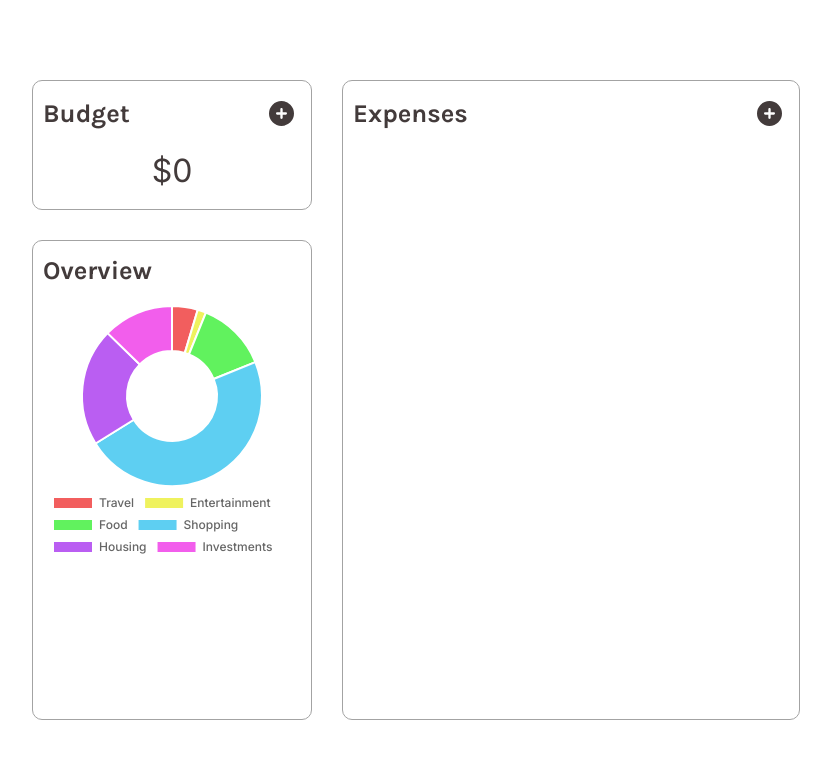
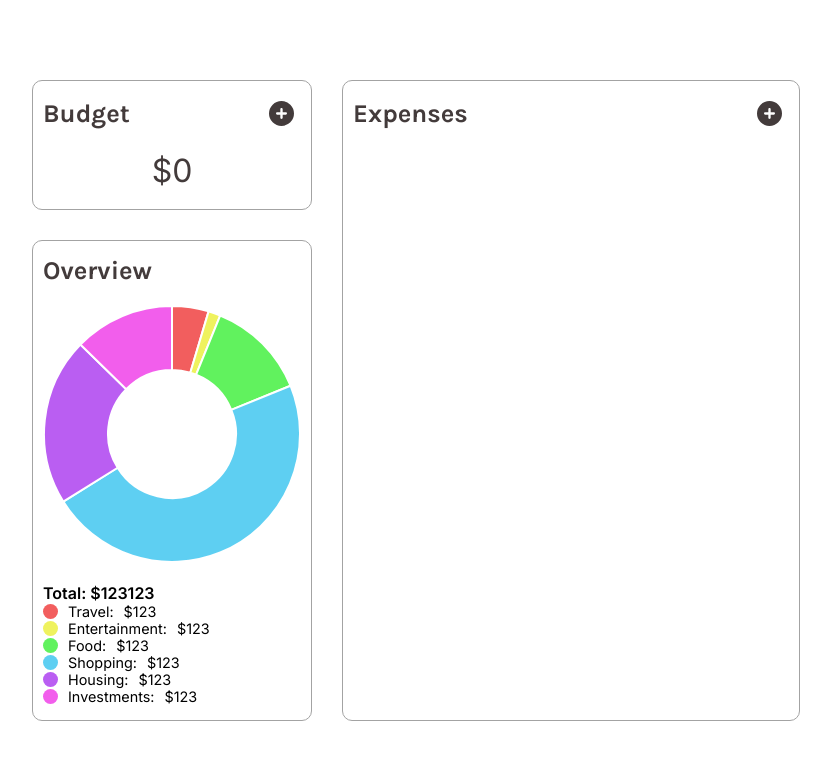
Before and after one commit to cateruu/expenses-tracker, a React (Create React App) app: page / in a window 1280 px wide. Shown: the top 760 px of the page, without its empty margins (224-1055 px from the left). Built offline with nearby package versions, Linux system fonts and the light colour scheme.

Commit message:
custom labels for chart

```diff
--- a/src/components/Overview.jsx
+++ b/src/components/Overview.jsx
@@ -1,30 +1,44 @@
 import React from 'react';
 import classes from './css/overview.module.css';
+import { nanoid } from 'nanoid';
 import { Chart as ChartJS, ArcElement, Tooltip, Legend } from 'chart.js';
 import { Doughnut } from 'react-chartjs-2';
 
+const labels = [
+  {
+    category: 'Travel',
+    color: '#F25E5E',
+  },
+  {
+    category: 'Entertainment',
+    color: '#EFF25E',
+  },
+  {
+    category: 'Food',
+    color: '#61F25E',
+  },
+  {
+    category: 'Shopping',
+    color: '#5ECFF2',
+  },
+  {
+    category: 'Housing',
+    color: '#BA5EF2',
+  },
+  {
+    category: 'Investments',
+    color: '#F25EEC',
+  },
+];
+
 ChartJS.register(ArcElement, Tooltip, Legend);
 const data = {
-  labels: [
-    'Travel',
-    'Entertainment',
-    'Food',
-    'Shopping',
-    'Housing',
-    'Investments',
-  ],
+  labels: labels.map((label) => label.category),
   datasets: [
     {
       label: 'Spent this month',
       data: [12, 4, 33, 123, 55, 33],
-      backgroundColor: [
-        '#F25E5E',
-        '#EFF25E',
-        '#61F25E',
-        '#5ECFF2',
-        '#BA5EF2',
-        '#F25EEC',
-      ],
+      backgroundColor: labels.map((label) => label.color),
     },
   ],
 };
@@ -32,8 +46,7 @@ const data = {
 const options = {
   plugins: {
     legend: {
-      position: 'bottom',
-      align: 'start',
+      display: false,
 
       labels: {
         font: {
@@ -47,10 +60,25 @@ const options = {
 };
 
 const Overview = () => {
+  const labelElements = labels.map((label) => {
+    const style = {
+      backgroundColor: label.color,
+    };
+
+    return (
+      <div key={nanoid()} className={classes.legendItem}>
+        <div className={classes.color} style={style}></div>
+        <p className={classes.category}>{label.category}:</p>
+        <p>$123</p>
+      </div>
+    );
+  });
   return (
     <section className={classes.overview}>
       <h2 className={classes.header}>Overview</h2>
       <Doughnut data={data} options={options} />
+      <p className={classes.total}>Total: $123123</p>
+      <div className={classes.legend}>{labelElements}</div>
     </section>
   );
 };
--- a/src/components/css/overview.module.css
+++ b/src/components/css/overview.module.css
@@ -13,3 +13,33 @@
   font-size: 1.6rem;
   margin-bottom: 20px;
 }
+
+.total {
+  font-weight: 600;
+  margin-top: 20px;
+}
+
+.legend {
+  width: 100%;
+  height: 100%;
+  display: flex;
+  flex-direction: column;
+  justify-content: space-around;
+}
+
+.legendItem {
+  display: flex;
+  align-items: center;
+  font-size: 0.9rem;
+}
+
+.color {
+  width: 15px;
+  height: 15px;
+  border-radius: 50%;
+  margin-right: 10px;
+}
+
+.category {
+  margin-right: 10px;
+}
```
